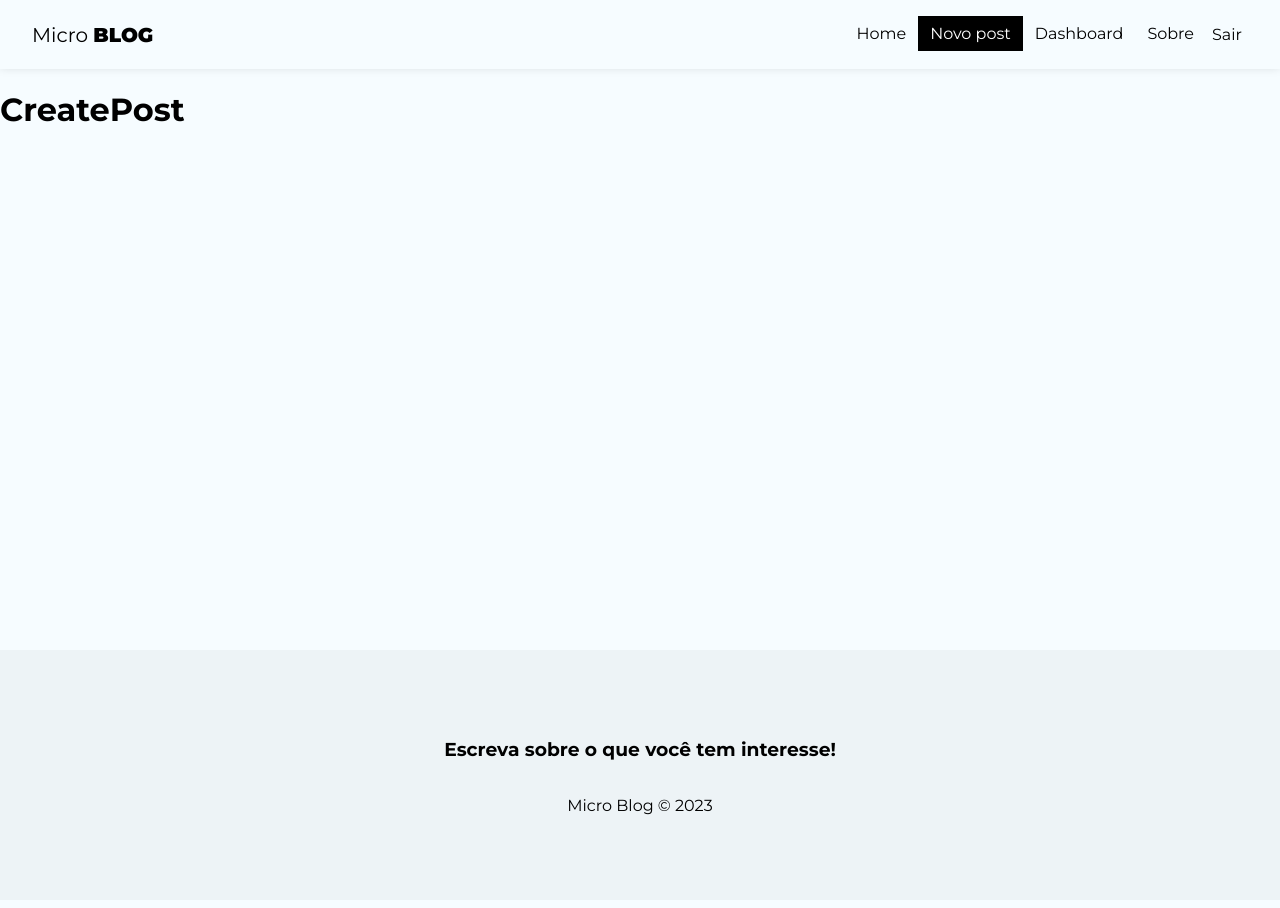
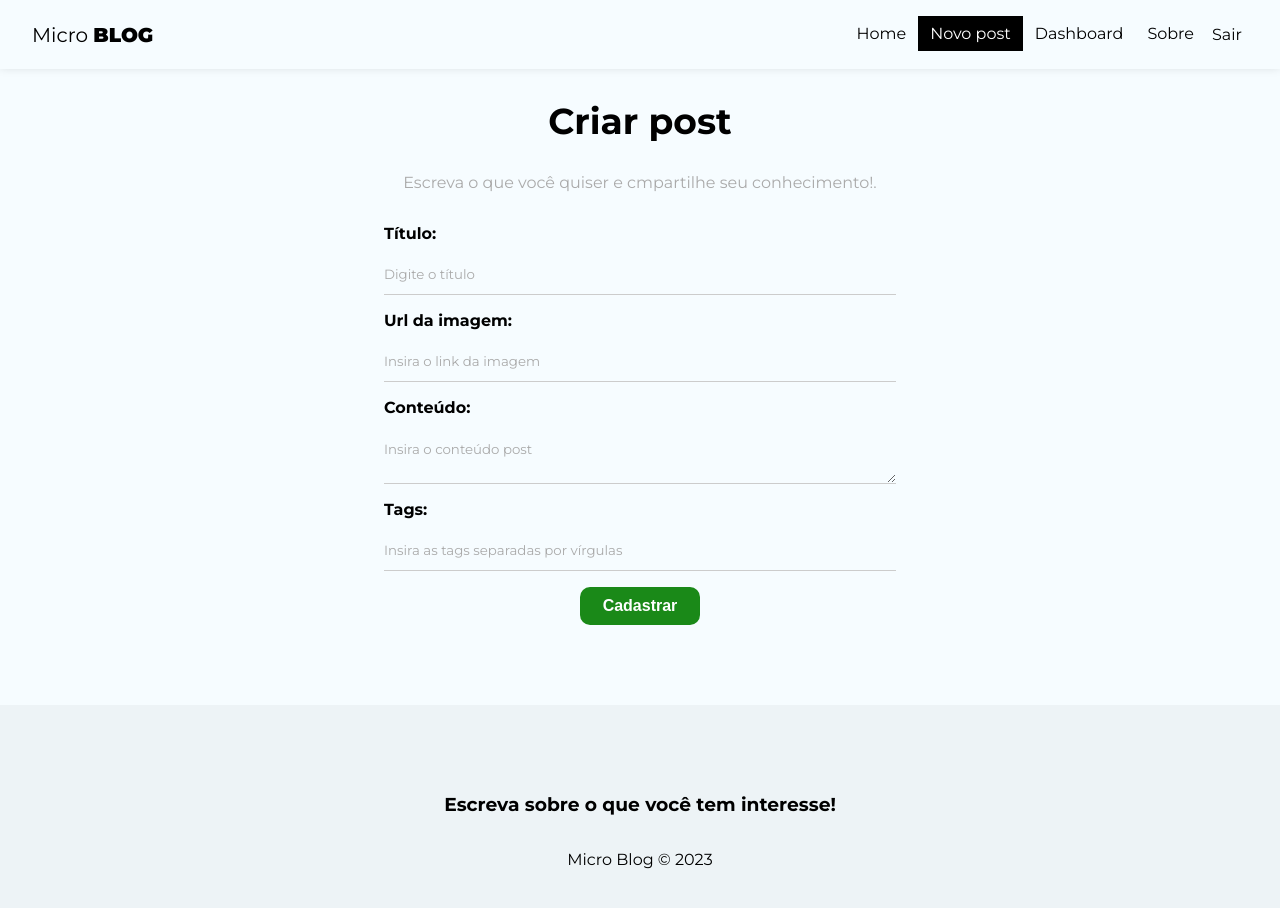
Before and after one commit to Alessandro021/micro-blog, a React (Vite) app: page /posts/create in a window 1280 px wide. Shown: the top 908 px of the page. Built offline with nearby package versions, Linux system fonts and the light colour scheme; no server answers; sample sign-in values are in the browser's storage.

Commit message:
configurado a função de criar posts e inicialidado a estilização da tala home

```diff
--- a/src/App.jsx
+++ b/src/App.jsx
@@ -43,7 +43,6 @@ function App() {
                             <Route path="/register"  element={!user ? <Register /> : <Navigate to="/" />} />
                             <Route path="/posts/create"  element={user ? <CreatePost /> : <Navigate to="/login" />} />
                             <Route path="/dashboard"  element={user ? <Dashboard /> : <Navigate to="/login" />} />
-                            {/* <Route path="/dashboard"  element={user ? <Dashboard /> : <Navigate to="/login" />} /> */}
                         </Routes>
                     </div>
                     <Footer />
--- /dev/null
+++ b/src/hooks/useInsertDocument.js
@@ -0,0 +1,59 @@
+import { useState, useEffect, useReducer } from "react";
+import { db } from "../firebase/confing";
+import { collection, addDoc, Timestamp } from "firebase/firestore";
+
+const initialState = {
+    loading: null,
+    error: null,
+};
+
+const insertReducer = (state, action) => {
+    switch (action.type) {
+    case "LOADING":
+        return {loading: true, error: null};
+    case "INSERTED_DOC":
+        return {loading: false, error: null};
+    case "ERROR":
+        return {loading: false, error: action.payload};
+    default:
+        return state;
+    }
+};
+
+export const useInsertDocument = (docCollection) => {
+    const [response, dispath] = useReducer(insertReducer, initialState);
+
+    //lidar com vazamento de memória
+
+    const [cancelled, setCancelled] = useState(false);
+    //CLEANUP
+    const checkCancelBeforeDispatch = (action) => {
+        if(!cancelled) {
+            dispath(action);
+        }
+    };
+
+    const insertDocument = async (document) => {
+        checkCancelBeforeDispatch({
+            type: "LOADING",
+        });
+        try {
+            const newDocument = {...document, createdAt: Timestamp.now()};
+            const insertedDocument = await addDoc(collection(db, docCollection), newDocument);
+
+            checkCancelBeforeDispatch({
+                type: "INSERTED_DOC",
+                payload: insertedDocument
+            });
+        } catch (error) {
+            checkCancelBeforeDispatch({
+                type: "ERROR",
+                payload: error.message
+            });
+        }
+    };
+    useEffect(() => {
+        return () => setCancelled(true);
+    },[]);
+    return {insertDocument, response};
+};
--- a/src/pages/CreatePost/CreatePost.jsx
+++ b/src/pages/CreatePost/CreatePost.jsx
@@ -1,9 +1,82 @@
 import styles from "./CreatePost.module.css";
 
+import { useState } from "react";
+import { useNavigate } from "react-router-dom";
+import { useAuthValue } from "../../context/AuthContext";
+import { useInsertDocument } from "../../hooks/useInsertDocument";
+
 const CreatePost = () => {
+    const [title, setTitle] = useState("");
+    const [image, setImage] = useState("");
+    const [body, setBody] = useState("");
+    const [tags, setTags] = useState([]);
+    const [formError, setFormError] = useState("");
+
+    const {user} = useAuthValue();
+
+    const {insertDocument, response} = useInsertDocument("posts");
+
+    const navigate = useNavigate();
+
+    const handleSubmit = (evento) => {
+        evento.preventDefault();
+        setFormError("");
+
+        try {
+            new URL(image);
+        } catch (error) {
+            setFormError("A imagem precisa ser uma url.");
+        }
+
+        const tagsarray = tags.split(",").map(tag => tag.trim().toLowerCase());
+
+        if(!title || !image || !tags || !body) {
+            setFormError("Por favor preencha todos os campos.");
+        }
+
+        if(formError) return;
+
+        insertDocument({
+            title: title,
+            image: image,
+            body: body,
+            tags: tagsarray,
+            uid: user.uid,
+            createdBy: user.displayName
+        });
+
+        navigate("/");
+
+    };
+
     return (
-        <div>
-            <h1>CreatePost</h1>
+        <div className={styles.create_post}>
+            <h2>Criar post</h2>
+            <p>Escreva o que você quiser e cmpartilhe seu conhecimento!.</p>
+            <form onSubmit={handleSubmit}>
+                <label>
+                    <span>Título:</span>
+                    <input type="text"  name="title" value={title} required placeholder="Digite o título" onChange={e => setTitle(e.target.value)}/>
+                </label>
+
+                <label>
+                    <span>Url da imagem:</span>
+                    <input type="text"  name="image" value={image} required placeholder="Insira o link da imagem" onChange={e => setImage(e.target.value)}/>
+                </label>
+
+                <label>
+                    <span>Conteúdo:</span>
+                    <textarea name="body" required placeholder="Insira o conteúdo post" value={body} onChange={e => setBody(e.target.value)}></textarea>
+                </label>
+
+                <label>
+                    <span>Tags:</span>
+                    <input type="text"  name="tags" value={tags} required placeholder="Insira as tags separadas por vírgulas" onChange={e => setTags(e.target.value)}/>
+                </label>
+                {!response.loading && <button className="btn">Cadastrar</button>}
+                {response.loading && <button className="btn" disabled>Aguarde...</button>}
+                {(response.error || formError) && <p className="error">{response.error || formError}</p>}
+            </form>
         </div>
     );
 };
--- a/src/pages/CreatePost/CreatePost.module.css
+++ b/src/pages/CreatePost/CreatePost.module.css
@@ -0,0 +1,12 @@
+.create_post {
+    text-align: center;
+}
+
+.create_post h2 {
+    font-size: 36px;
+}
+
+.create_post p {
+    color: #AAA;
+    margin-bottom: 32px;
+}
--- a/src/pages/Home/Home.jsx
+++ b/src/pages/Home/Home.jsx
@@ -1,9 +1,32 @@
 import styles from "./Home.module.css";
 
+import { useNavigate, Link } from "react-router-dom";
+import { useState } from "react";
+
+
 const Home = () => {
+    const [query, setQuery] = useState("");
+    const [posts] = useState([]);
+
+    const handleSubmit = (evento) => {
+        evento.preventDefault();
+    };
     return (
-        <div>
-            <h1>Home</h1>
+        <div className={styles.home}>
+            <h1>Post mais recentes</h1>
+            <form className={styles.search_form} onSubmit={handleSubmit}>
+                <input type="text" placeholder="Busque por tags..." onChange={e => setQuery(e.target.value)}/>
+                <button className="bnt bnt-dark">Pesquisar</button>
+            </form>
+            <div>
+                <h1>Posts...</h1>
+                {posts && posts.length === 0 &&  (
+                    <div className={styles.noposts}>
+                        <p>Não foram encontrados posts</p>
+                        <Link className="btn" to={"/posts/create"}>Criar primeiro post</Link>
+                    </div>
+                )}
+            </div>
         </div>
     );
 };
--- a/src/pages/Home/Home.module.css
+++ b/src/pages/Home/Home.module.css
@@ -0,0 +1,30 @@
+.home {
+    display: flex;
+    flex-direction: column;
+    align-items: center;
+    justify-content: center;
+}
+
+.search_form {
+    max-width: 100%;
+    width: 60%;
+    display: flex;
+    justify-content: center;
+    margin-bottom: 32px;
+    gap: 10px;
+}
+.search_form input {
+    width: 50%;
+}
+
+.noposts {
+    text-align: center;
+}
+
+.noposts p {
+    margin-bottom: 24px;
+}
+
+.noposts  a {
+    padding: 10px 25px;
+}
```
